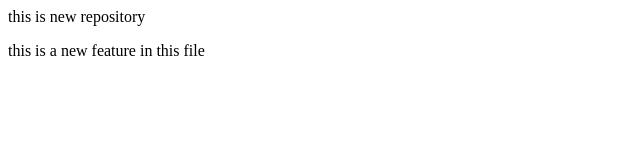
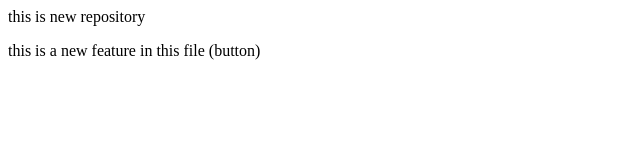
Before and after one commit to snehaa-14/LocalRepo, a plain HTML site: page index.html in a window 1280 px wide. Shown: the full height of the page, 0-640 px from the left. Drawn offline with Linux system fonts and the light colour scheme.

Commit message:
Add Button

```diff
--- a/index.html
+++ b/index.html
@@ -1,2 +1,2 @@
 <p>this is new repository</p>
-<p>this is a new feature in this file</p>
+<p>this is a new feature in this file (button)</p>
```
